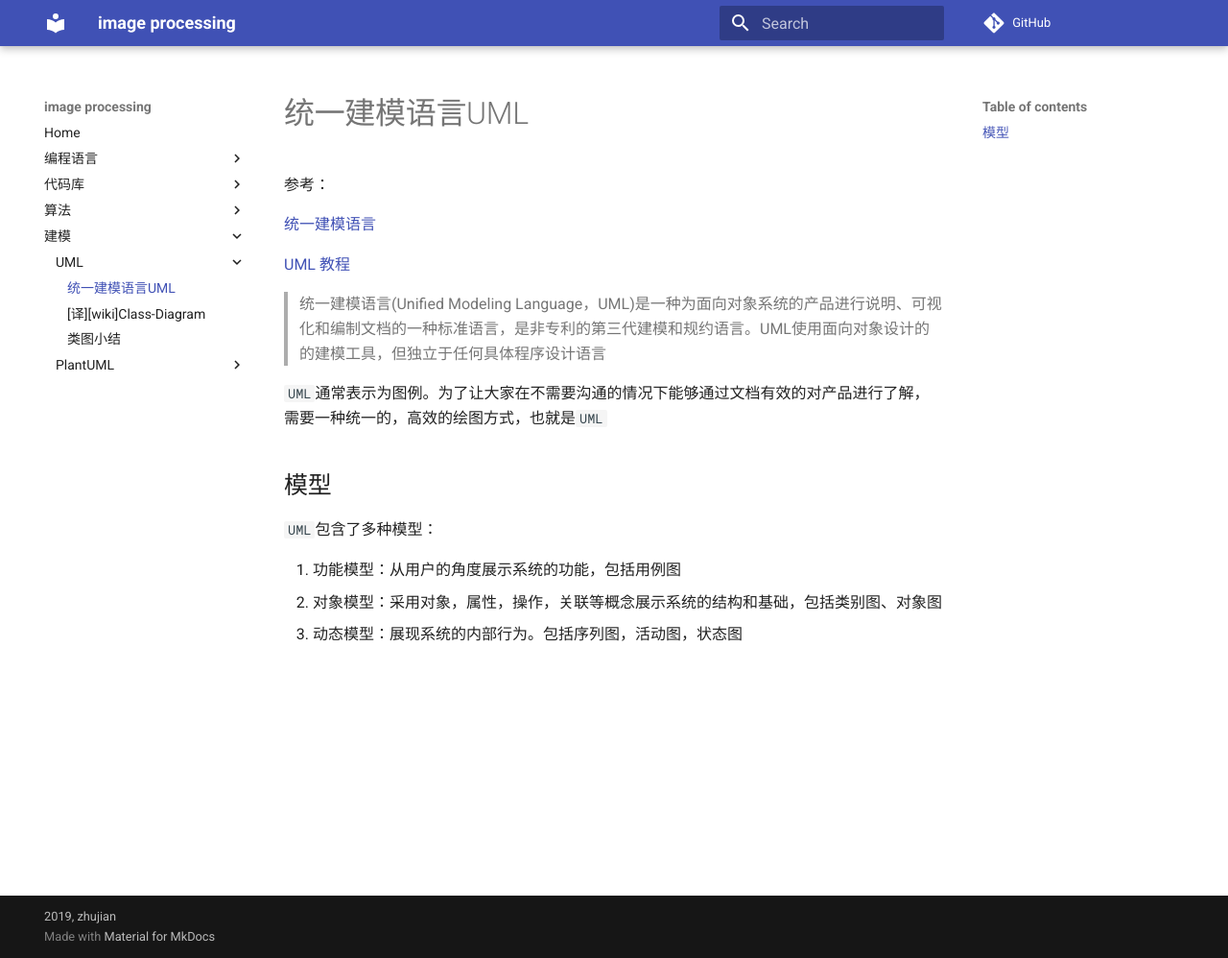
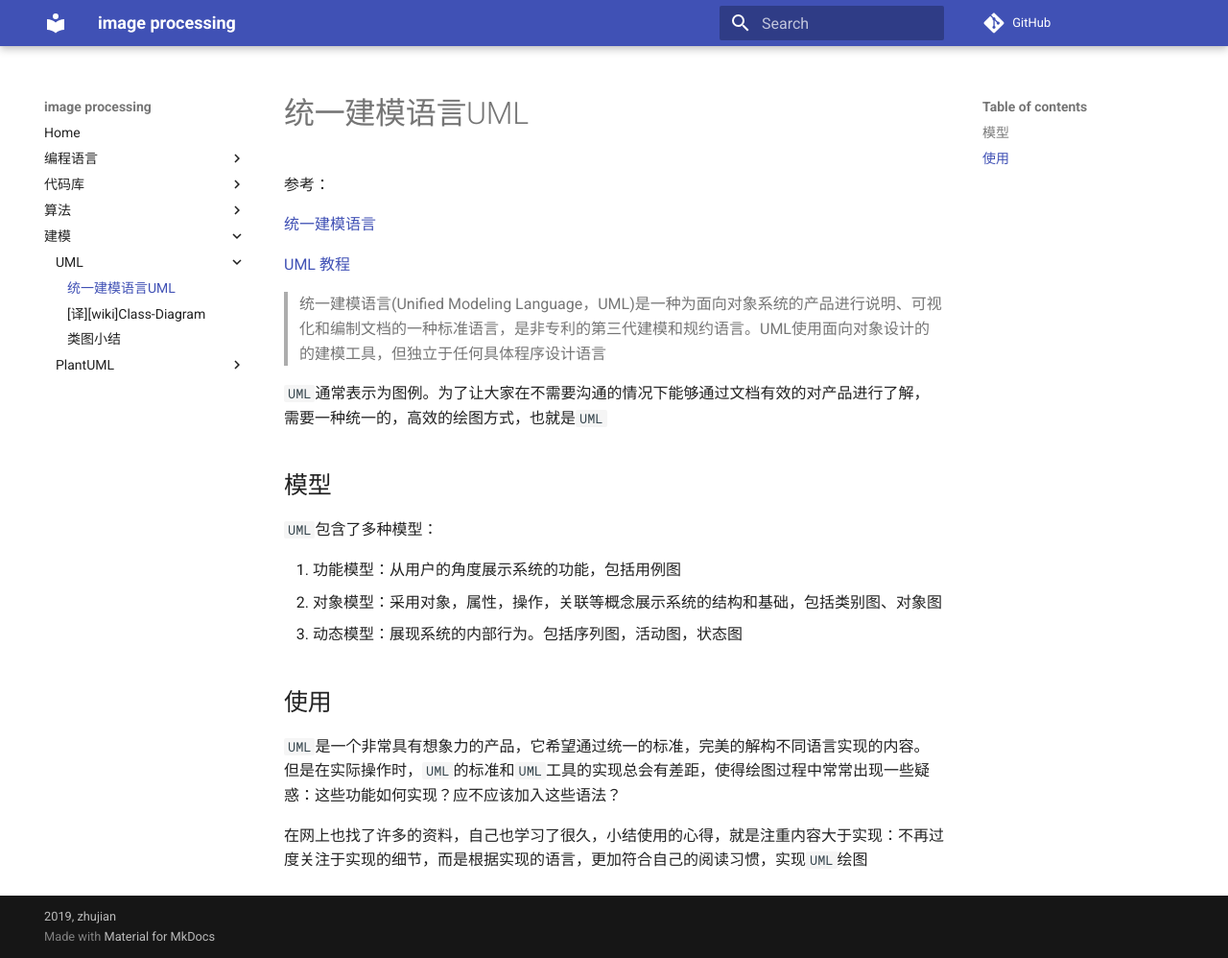
Before and after one commit to Document-Collection/image-processing, an MkDocs documentation site: the page built from docs/uml/统一建模语言UML.md, in a window 1280 px wide and 998 px high. Shown: the whole window at 96% size. Built offline with MkDocs 1.6.1 and Material for MkDocs 9.7.7, drawn with Linux system fonts in a browser that asks for light colours; comment, search, counter and statistics services are not loaded.

Commit message:
docs(uml): 绘图心得

```diff
--- a/docs/uml/统一建模语言UML.md
+++ b/docs/uml/统一建模语言UML.md
@@ -18,3 +18,9 @@
 1. 功能模型：从用户的角度展示系统的功能，包括用例图
 2. 对象模型：采用对象，属性，操作，关联等概念展示系统的结构和基础，包括类别图、对象图
 3. 动态模型：展现系统的内部行为。包括序列图，活动图，状态图
+
+## 使用
+
+`UML`是一个非常具有想象力的产品，它希望通过统一的标准，完美的解构不同语言实现的内容。但是在实际操作时，`UML`的标准和`UML`工具的实现总会有差距，使得绘图过程中常常出现一些疑惑：这些功能如何实现？应不应该加入这些语法？
+
+在网上也找了许多的资料，自己也学习了很久，小结使用的心得，就是注重内容大于实现：不再过度关注于实现的细节，而是根据实现的语言，更加符合自己的阅读习惯，实现`UML`绘图
```
